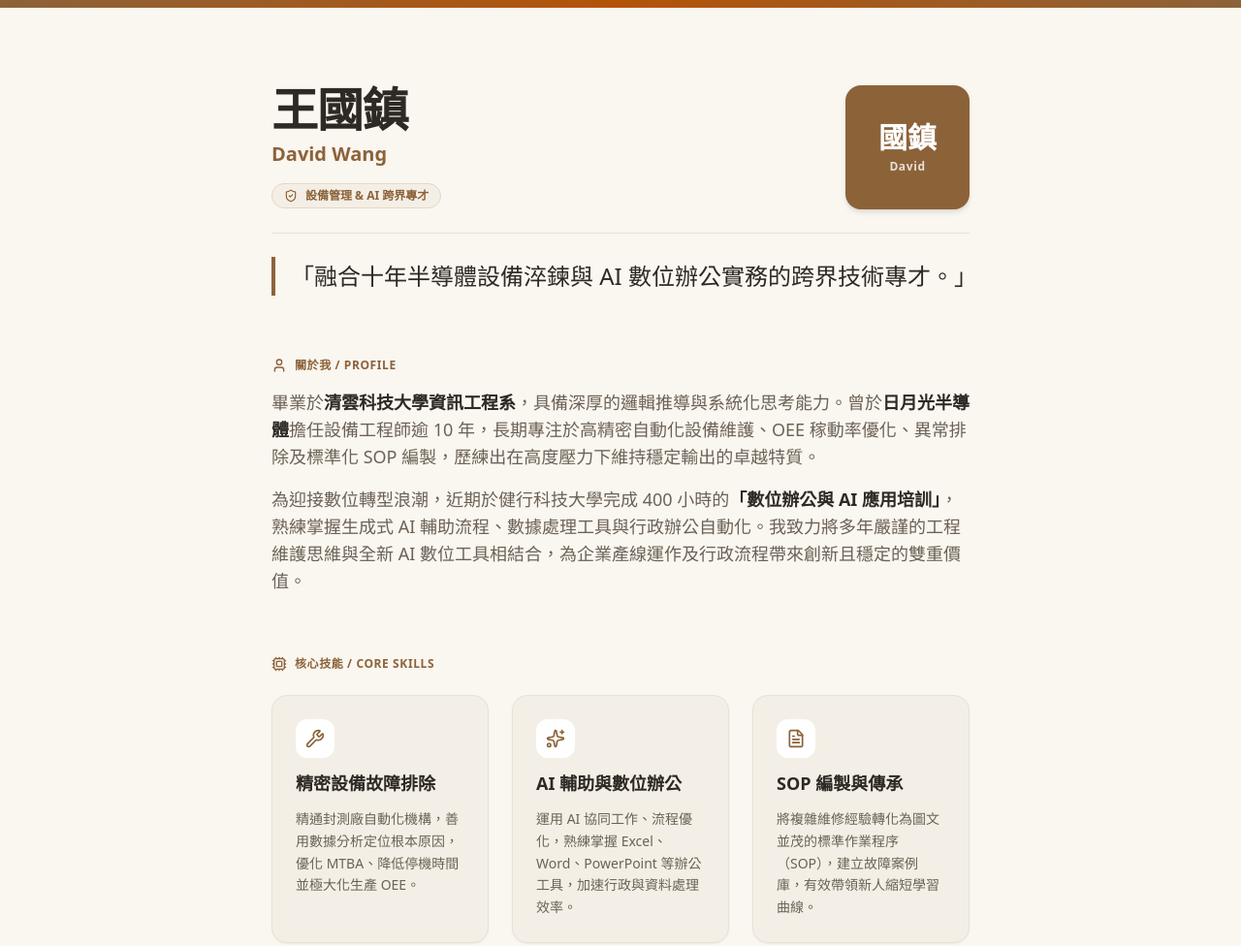
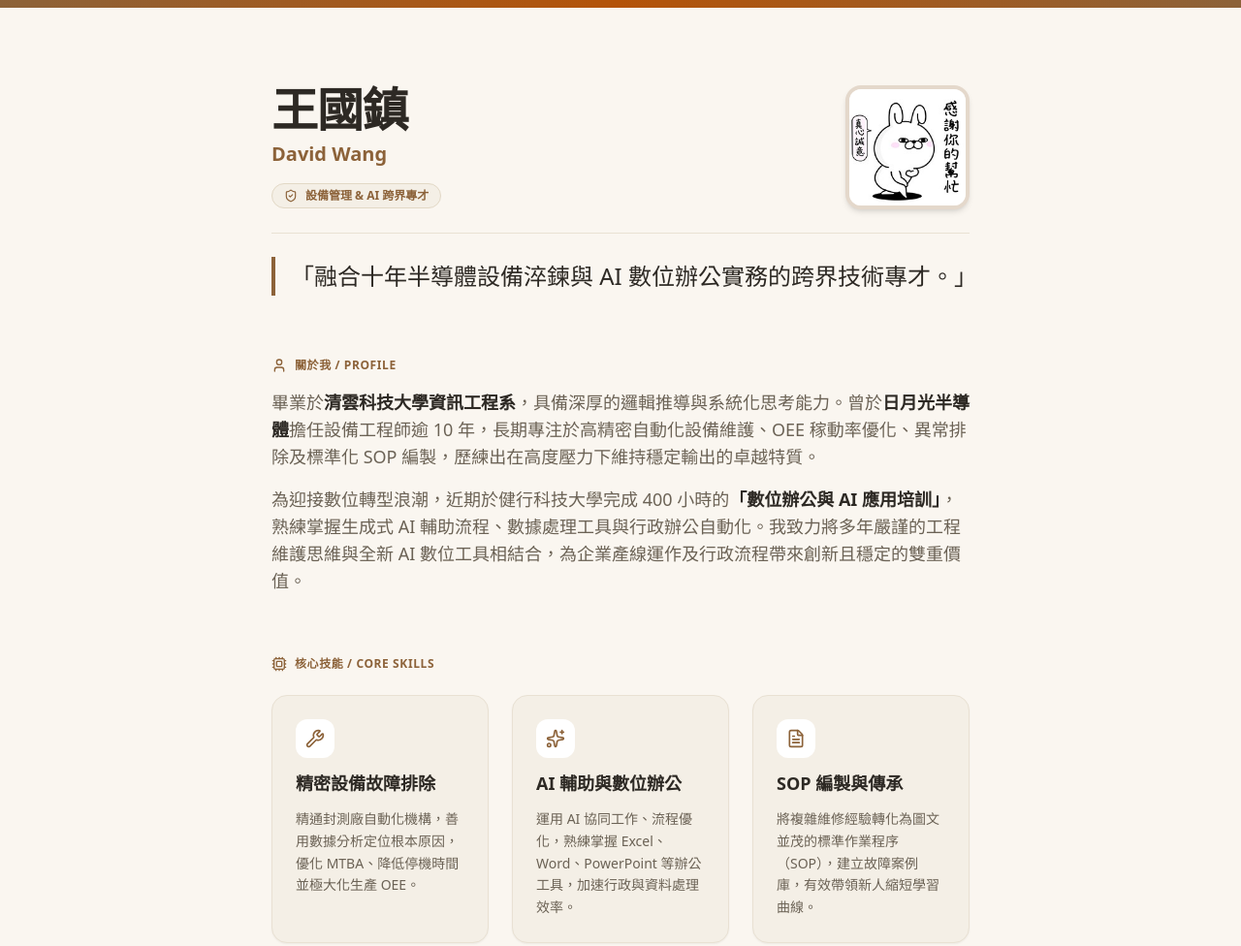
Before and after one commit to wangguojen-alt/pop, a plain HTML site: page index.html in a window 1280 px wide. Shown: the top 976 px of the page at 97% size. Drawn offline with nearby package versions, Linux system fonts and the light colour scheme.

Commit message:
Update index.html

```diff
--- a/index.html
+++ b/index.html
@@ -49,12 +49,12 @@
                     </div>
                 </div>
 
-                <!-- 右側：個人相片 (支援 AA001 檔案並具備自動防錯 fallback 機制) -->
+                <!-- 右側：個人相片 (讀取 image/AA001.jpg 並具備防錯機制) -->
                 <div class="relative flex-shrink-0 self-center sm:self-auto">
                     <!-- 相片元素 -->
-                    <img src="AA001" id="profile-img" onerror="handleImageError(this)" class="w-28 h-28 md:w-32 md:h-32 object-cover rounded-2xl border-4 border-brand-accent/20 hover:border-brand-accent shadow-md transition duration-300 hover:scale-105" alt="王國鎮 David">
+                    <img src="image/AA001.jpg" id="profile-img" onerror="handleImageError(this)" class="w-28 h-28 md:w-32 md:h-32 object-cover rounded-2xl border-4 border-brand-accent/20 hover:border-brand-accent shadow-md transition duration-300 hover:scale-105" alt="王國鎮 David">
 
-                    <!-- 備用文字頭像 (預設隱藏，僅在圖片完全無法載入時自動顯示) -->
+                    <!-- 備用文字頭像 (僅在圖片完全無法載入時自動顯示) -->
                     <div id="avatar-fallback" class="hidden w-28 h-28 md:w-32 md:h-32 rounded-2xl bg-brand-accent flex flex-col items-center justify-center text-white text-3xl font-bold shadow-md">
                         <span>國鎮</span>
                         <span class="text-xs tracking-wider opacity-80 mt-1">David</span>
@@ -168,7 +168,7 @@
                         <span class="text-xs font-medium text-brand-accent">數位化轉型實務</span>
                         <h3 class="text-xl font-bold group-hover:text-brand-accent transition">AI 數位辦公與行政效率整合應用</h3>
                         <p class="text-sm text-brand-mutedText max-w-xl">
-                            結合健行科大 400 小時專業職訓，活用 AI 輔助工作流，將數據 analysis 與常規文書自動化，展示資工專業與現代辦公的絕佳融合。
+                            結合健行科大 400 小時專業職訓，活用 AI 輔助工作流，將數據分析與常規文書自動化，展示資工專業與現代辦公的絕佳融合。
                         </p>
                     </div>
                     <div class="w-full md:w-auto px-4 py-2 bg-white/80 rounded-lg text-xs font-semibold text-center text-brand-accent border border-[#E2D8C5] shadow-sm">
@@ -263,15 +263,11 @@
         function handleImageError(img) {
             const currentSrc = img.getAttribute('src');
 
-            // 嘗試載入不同格式
-            if (currentSrc === 'AA001') {
-                img.src = 'AA001.png';
-            } else if (currentSrc === 'AA001.png') {
+            // 如果從預設的 image/AA001.jpg 載入失敗，嘗試直接讀取根目錄的 AA001.jpg
+            if (currentSrc === 'image/AA001.jpg') {
                 img.src = 'AA001.jpg';
-            } else if (currentSrc === 'AA001.jpg') {
-                img.src = 'AA001.jpeg';
             } else {
-                // 如果所有圖片格式都載入失敗，隱藏 <img> 並顯示設計精美的文字大頭貼
+                // 如果兩者皆失敗，隱藏圖片並顯示替代純文字大頭貼
                 img.style.display = 'none';
                 document.getElementById('avatar-fallback').classList.remove('hidden');
                 document.getElementById('avatar-fallback').classList.add('flex');
@@ -280,7 +276,6 @@
 
         // 複製信箱功能
         function copyToClipboard(text) {
-            // 使用相容性較高的傳統複製法
             const tempInput = document.createElement('input');
             tempInput.value = text;
             document.body.appendChild(tempInput);
```
